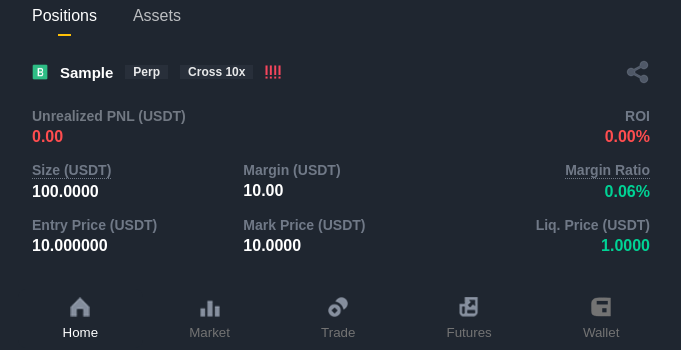
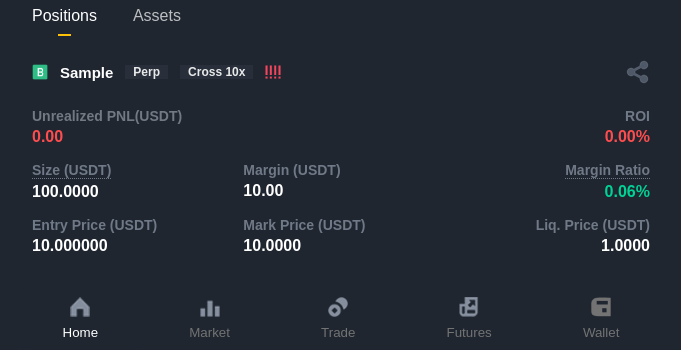
Before and after one commit to Tariq628/binance_clone, a Django app: page / in a window 1280 px wide. Shown: the part 590-940 px from the top of the page, without its empty margins (299-980 px from the left). Run offline with Django 5.2, Linux system fonts and the light colour scheme; tables that the repository leaves empty hold one stand-in row (values such as "Sample post"); a database or web service that is not in the repository returns one stand-in record (values such as "Sample title"); data that the repository does not hold is empty; some web fonts are replaced.

Commit message:
Additional changes

```diff
--- a/binance_app/templates/index.html
+++ b/binance_app/templates/index.html
@@ -142,7 +142,7 @@
                   <div class="binance-card-content">
                     <div class="grid-2">
                       <div class="cell-item">
-                          <span style="color: #878e98;" class="label">{% trans "Unrealized PNL (USDT)" %}</span>
+                          <span style="color: #878e98;" class="label">{% trans "Unrealized PNL" %}(USDT)</span>
                           <span class="value {% if position.unrealized_pnl > 0 %}green{% else %}red{% endif %}">
                               {{ position.unrealized_pnl }}
                           </span>
@@ -177,7 +177,7 @@
                           </div>
                           <div class="cell-item">
                               <span class="label">{% trans "Liq. Price" %} (USDT)</span>
-                              <span class="value green">{{ position.liq_price }}</span>
+                              <span class="value">{{ position.liq_price }}</span>
                           </div>
                       </div>
                   </div>
```
Also changed, not shown: binance_app/locale/zh/LC_MESSAGES/django.po, 1 other file.
